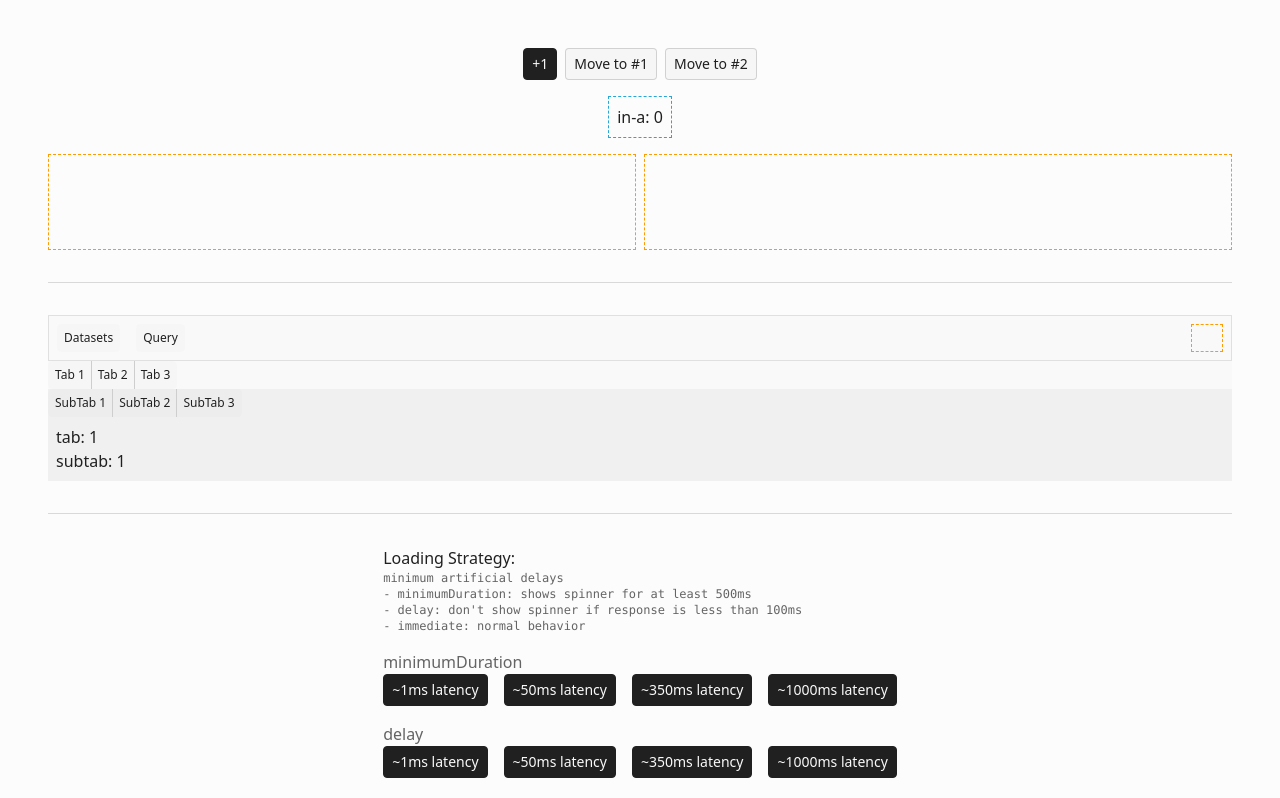
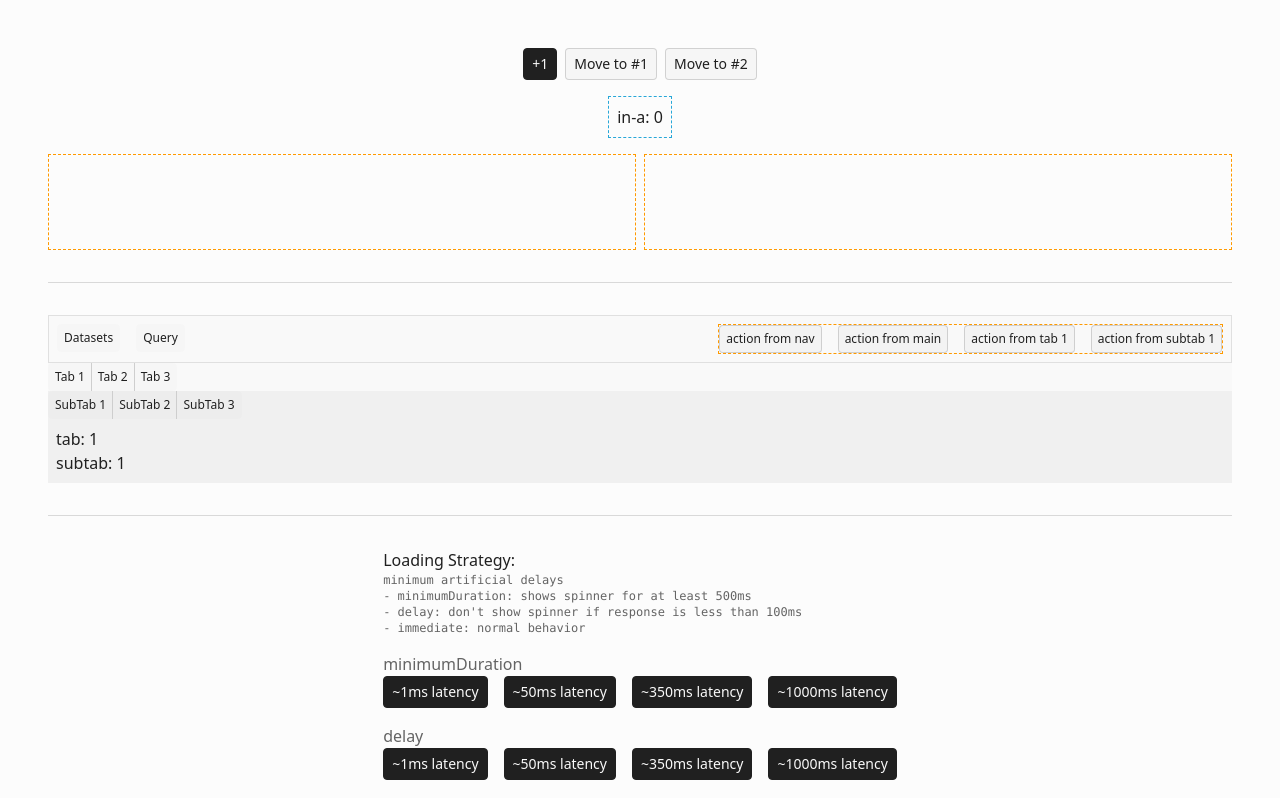
Before and after one commit to bdsqqq/axm-playground, a React (Vite) app: page / in a window 1280 px wide. Shown: the top 798 px of the page. Built offline with nearby package versions, Linux system fonts and the light colour scheme.

Commit message:
feat(app): abstract portals into In and Out Portal

```diff
--- a/src/App.tsx
+++ b/src/App.tsx
@@ -24,14 +24,18 @@ function FarAwaySlots_PretendNavBar() {
         </Button>
       </div>
       <div className={cn('flex', gap)}>
-        <div
-          id="out-nav"
+        <OutPortal
           className={cn(
             'min-w-8 border border-dashed border-[--orange]',
             'flex',
             gap
           )}
-        ></div>
+          name="out-nav"
+        >
+          <Button size="sm" variant={'secondary'}>
+            action from nav
+          </Button>
+        </OutPortal>
       </div>
     </nav>
   );
@@ -44,14 +48,11 @@ function FarAwaySlots_PretendMain() {
 
   return (
     <>
-      {document.getElementById('out-nav')
-        ? createPortal(
+      <InPortal outPortalName="out-nav">
         <Button size="sm" variant={'secondary'}>
           action from main
-            </Button>,
-            document.getElementById('out-nav')
-          )
-        : null}
+        </Button>
+      </InPortal>
       <div className="flex flex-col bg-gray-02">
         <ButtonGroup>
           {Array.from({ length: tabsAmmount }).map((_, i) => (
@@ -83,15 +84,12 @@ function FarAwaySlots_PretendTab({ id }: { id: string }) {
 
   return (
     <>
-      {document.getElementById('out-nav')
-        ? createPortal(
+      <InPortal outPortalName="out-nav">
         <Button
           size="sm"
           variant={'secondary'}
-            >{`action from tab ${id}`}</Button>,
-            document.getElementById('out-nav')
-          )
-        : null}
+        >{`action from tab ${id}`}</Button>
+      </InPortal>
       <div className="bg-gray-03">
         <ButtonGroup>
           {Array.from({ length: subTabsAmmount }).map((_, i) => (
@@ -119,18 +117,70 @@ function FarAwaySlots_PretendTab({ id }: { id: string }) {
   );
 }
 
+function InPortal({
+  children,
+  outPortalName,
+}: {
+  children: React.ReactNode;
+  outPortalName: string;
+}) {
+  const [outPortalNode, setOutPortalNode] = React.useState<HTMLElement | null>(
+    null
+  );
+
+  const attempts = React.useRef(0);
+  const totalAtempts = 5;
+
+  const tryToFindOutPortal = React.useCallback(() => {
+    const element = document.getElementById(outPortalName);
+    if (element) {
+      setOutPortalNode(element);
+      return;
+    }
+    if (attempts.current >= totalAtempts) return;
+
+    attempts.current += 1;
+    const timeout = setTimeout(() => {
+      tryToFindOutPortal();
+    }, 100 * attempts.current);
+    console.log(
+      `could not find outPortal with name ${outPortalName}, attempt: ${attempts.current}`
+    );
+    if (attempts.current === totalAtempts)
+      console.error(`outPortal ${outPortalName} not found`);
+
+    return () => {
+      attempts.current = 0;
+      clearTimeout(timeout);
+    };
+  }, [outPortalName]);
+
+  React.useLayoutEffect(() => {
+    tryToFindOutPortal();
+  }, [tryToFindOutPortal]);
+
+  return <>{outPortalNode ? createPortal(children, outPortalNode) : null}</>;
+}
+
+interface OutPortalProps extends React.HTMLAttributes<HTMLDivElement> {
+  name: string;
+}
+function OutPortal({ name, className, ...rest }: OutPortalProps) {
+  const debugStyles = 'border border-dashed border-[--orange]';
+
+  return <div className={cn(debugStyles, className)} id={name} {...rest} />;
+}
+
 function FarAwaySlots_PretendSubTab({ id }: { id: string }) {
   return (
     <>
-      {document.getElementById('out-nav')
-        ? createPortal(
+      <InPortal outPortalName="out-nav">
         <Button
           size="sm"
           variant={'secondary'}
-            >{`action from subtab ${id}`}</Button>,
-            document.getElementById('out-nav')
-          )
-        : null}
+        >{`action from subtab ${id}`}</Button>
+      </InPortal>
+
       <div className="">
         <span>subtab: {id}</span>
       </div>
@@ -156,7 +206,7 @@ function PortalShowcase_Multiplexer_content() {
   const [count, setCount] = React.useState(0);
   const increment = React.useCallback(() => setCount((c) => c + 1), []);
 
-  const [element, setElement] = React.useState<HTMLElement | null>();
+  const [portalDestination, setPortalDestination] = React.useState('');
 
   return (
     <>
@@ -165,7 +215,7 @@ function PortalShowcase_Multiplexer_content() {
         {
           <Button
             variant={'secondary'}
-            onClick={() => setElement(document.getElementById('out-1'))}
+            onClick={() => setPortalDestination('out-1')}
           >
             Move to #1
           </Button>
@@ -173,7 +223,7 @@ function PortalShowcase_Multiplexer_content() {
         {
           <Button
             variant={'secondary'}
-            onClick={() => setElement(document.getElementById('out-2'))}
+            onClick={() => setPortalDestination('out-2')}
           >
             Move to #2
           </Button>
@@ -181,7 +231,9 @@ function PortalShowcase_Multiplexer_content() {
       </div>
       <div className="border border-dashed border-[--blue] p-2">
         <span className="leading-none">in-a: {count}</span>
-        {element ? createPortal(<div>out-a: {count}</div>, element) : null}
+        <InPortal outPortalName={portalDestination}>
+          <div>out-a: {count}</div>
+        </InPortal>
       </div>
     </>
   );
```
Lines whose indentation alone changed are shown as unchanged.
